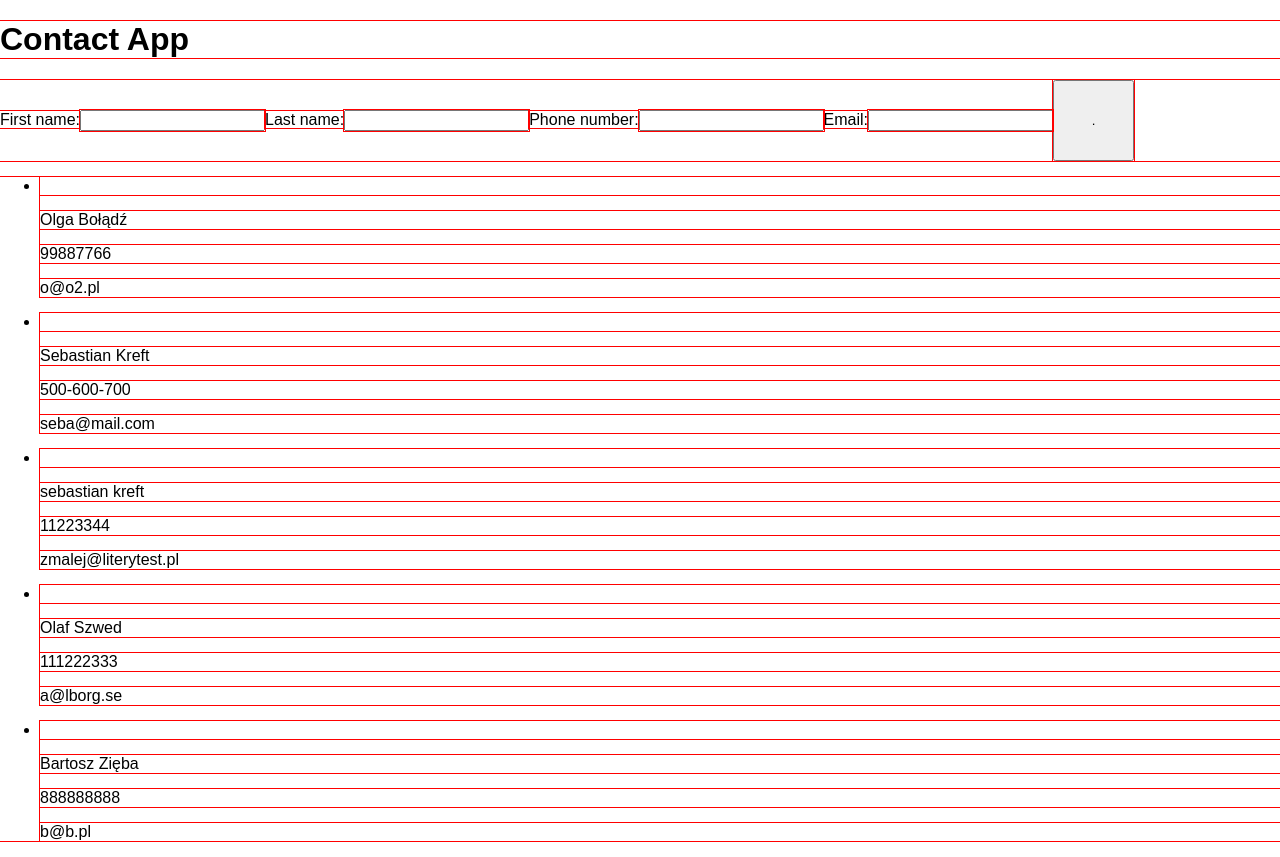
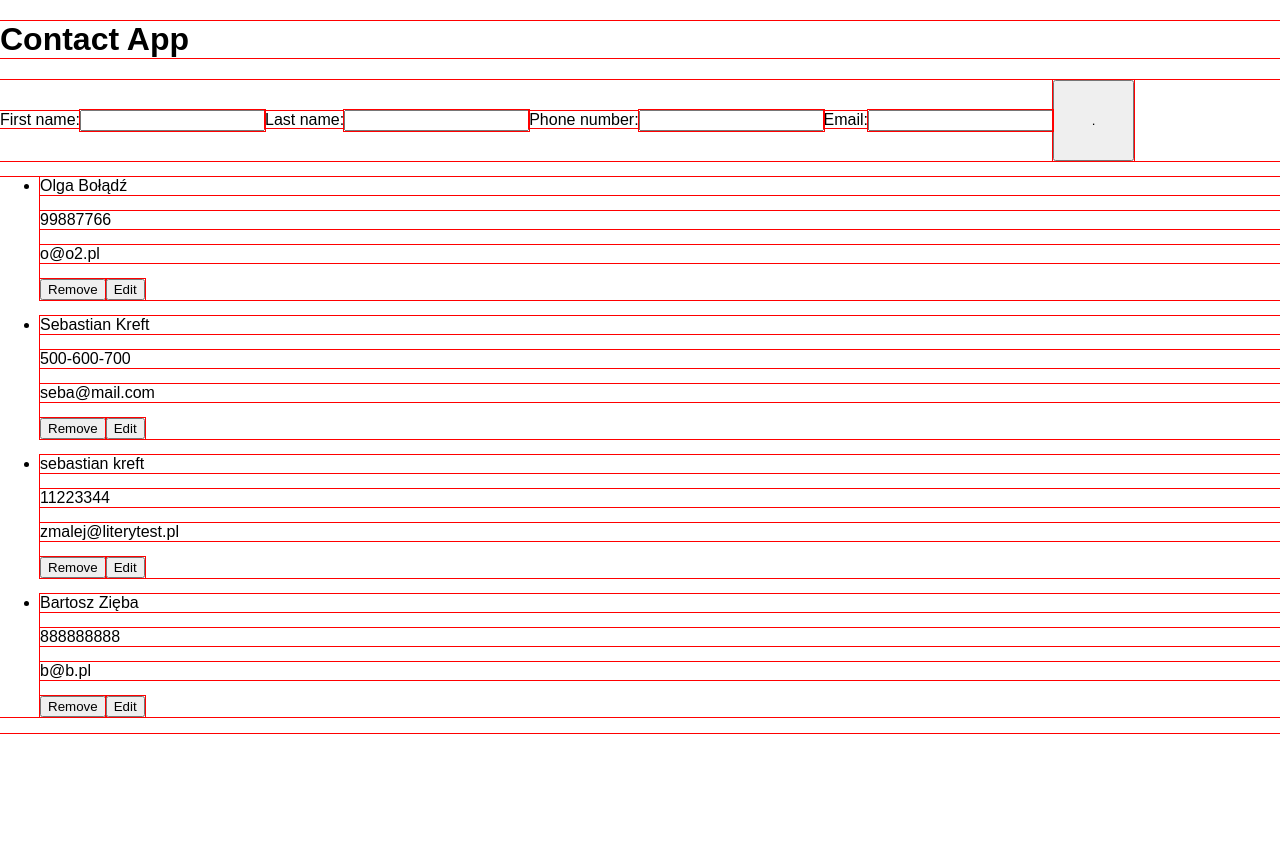
Before and after one commit to bartzaw/contact-list-react-app, a React (Create React App) app: page / in a window 1280 px wide. After the commit the page ends 800 px from the top, so only its background shows below. Built offline with nearby package versions, Linux system fonts and the light colour scheme; data requests are answered from the project's data file.

Commit message:
add state and editpaneldisplay to contactlist

```diff
--- a/db.json
+++ b/db.json
@@ -15,13 +15,6 @@
       "id": 2
     },
     {
-      "firstName": "Olaf",
-      "lastName": "Szwed",
-      "phoneNumber": "111222333",
-      "email": "a@lborg.se",
-      "id": 3
-    },
-    {
       "firstName": "Olga",
       "lastName": "Bołądź",
       "phoneNumber": "99887766",
--- a/src/components/ContactList/ContactList.js
+++ b/src/components/ContactList/ContactList.js
@@ -2,7 +2,29 @@ import React, { Component } from 'react'
 import DisplayContact from '../DisplayContact/DisplayContact'
 import './ContactList.css'
 
-class ContactsList extends Component {
+class ContactList extends Component {
+  state = {
+    editPanelDisplay: {}
+  };
+
+  displayEditPanel = (id) => {
+    this.setState(prevState => ({
+      editPanelDisplay: {
+        ...prevState.editPanelDisplay, [id]: !prevState.editPanelDisplay[id]
+      }
+    }))
+  };
+
+  removeContact = id => {
+    fetch(
+      'http://localhost:3001/contacts/' + id, {
+        method: 'DELETE',
+        headers: {
+          'Content-Type': 'application/json'
+        }
+      }
+    ).then(this.props.getContacts)
+  };
 
   render() {
     const contacts = this.props.contactsReceived;
@@ -11,13 +33,17 @@ class ContactsList extends Component {
         {contacts.map(contact => {
         return (
           <div>
-            <li className='contact-list' />
+            <li className='contact-list' key={contact.id}>
               <DisplayContact
                 firstName={contact.firstName}
                 lastName={contact.lastName}
                 phoneNumber={contact.phoneNumber}
                 email={contact.email}
               />
+            <button onClick={() => this.removeContact(contact.id)}>Remove</button>
+            <button onClick={() => this.displayEditPanel(contact.id)}>Edit</button>
+
+            </li>
           </div>
         )
         })}
@@ -26,4 +52,4 @@ class ContactsList extends Component {
   }
 }
 
-export default ContactsList
+export default ContactList
```
